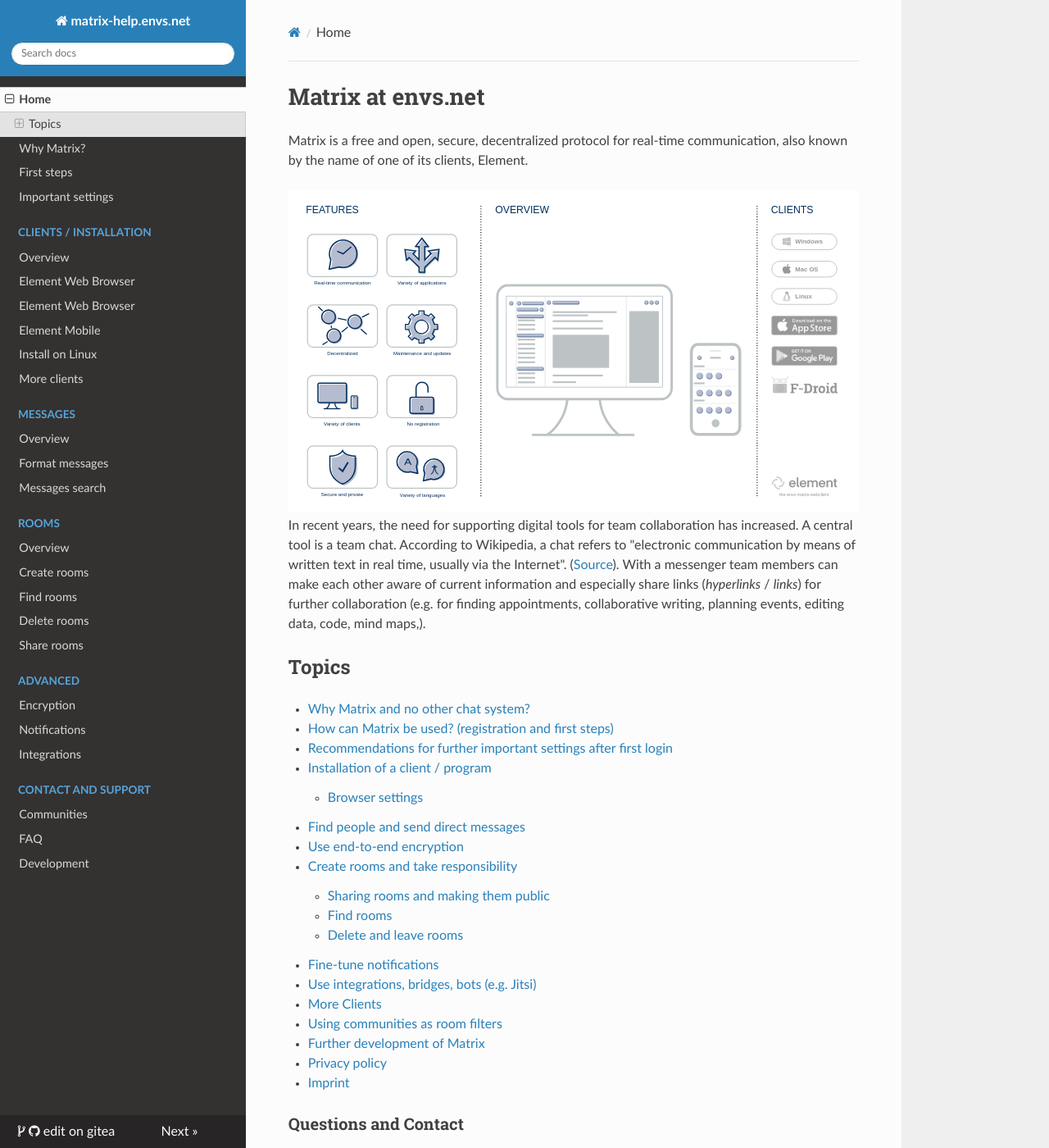
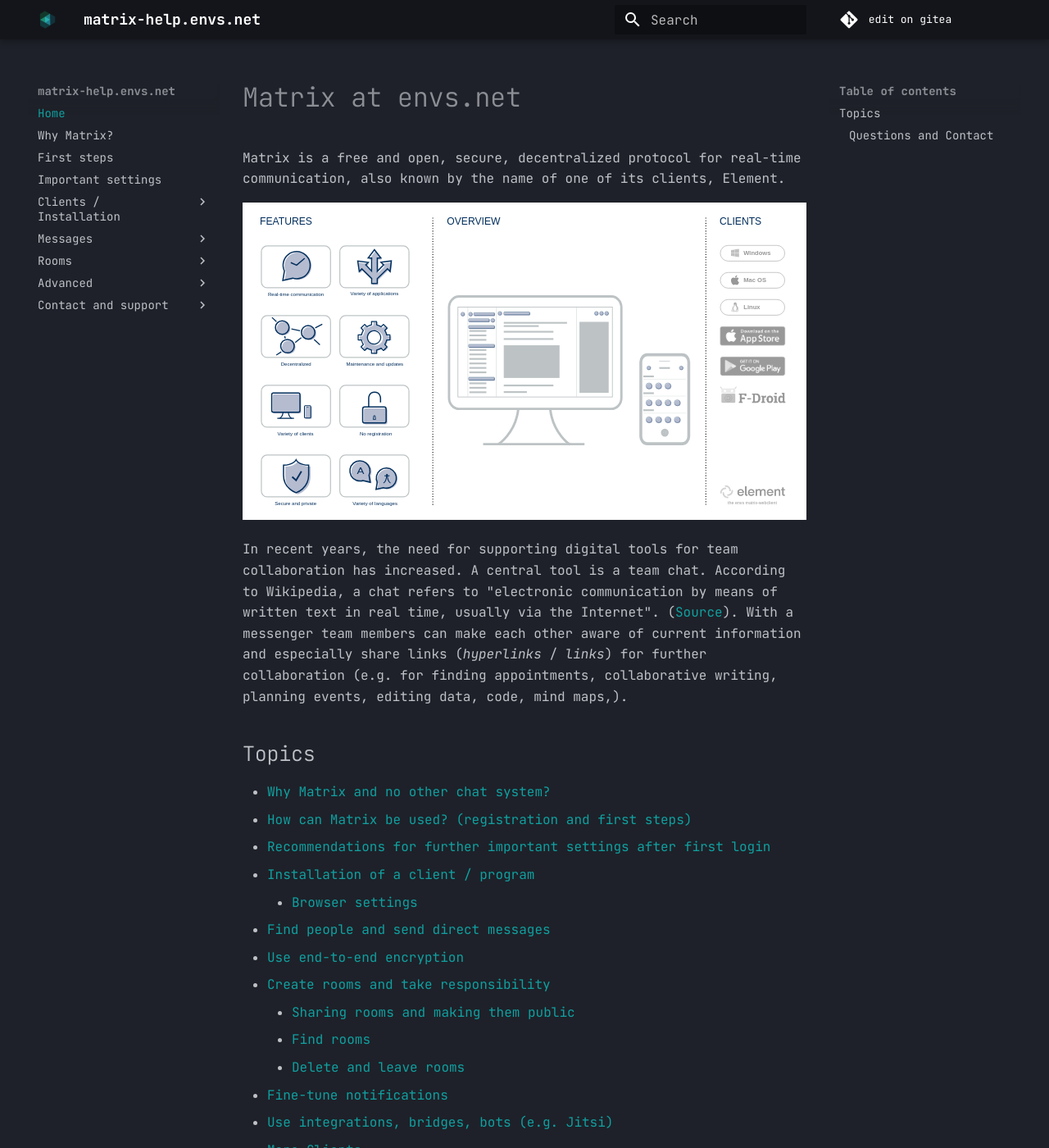
Before and after one commit to envs-net/matrix-doc, an MkDocs documentation site: the page built from docs/index.md, in a window 1280 px wide and 1400 px high. Shown: the whole window at 82% size. Built offline with MkDocs 1.6.1 and Material for MkDocs 9.7.7, drawn with Linux system fonts in a browser that asks for light colours; nearby versions of some CDN libraries; some of the changed text lies outside the part shown.

Commit message:
update mkdocs theme

```diff
--- /dev/null
+++ b/docs/stylesheets/extra.css
@@ -0,0 +1,10 @@
+.md-nav__item .md-nav__link--active {
+    color:    #10A0A0;
+}
+
+.md-typeset a {
+    color:    #10A0A0;
+}
+.md-typeset a:hover {
+    border-bottom: dotted 1px;
+}
--- a/mkdocs.yml
+++ b/mkdocs.yml
@@ -3,8 +3,26 @@ site_description: envs.net | matrix help
 repo_name: <i class="fa fa-github" aria-hidden="true"></i> edit on gitea
 repo_url: https://git.envs.net/envs/matrix-doc
 
-#theme: cyborg
-theme: readthedocs
+theme:
+    name: material
+    palette:
+        scheme: slate
+        primary: black
+        accent: teal
+    logo: assets/favicon.ico
+    favicon: assets/favicon.ico
+    font:
+        text: Jetbrains Mono
+extra_css:
+  - stylesheets/extra.css
+
+markdown_extensions:
+    - admonition
+    - attr_list
+    - toc:
+        permalink: "#"
+        baselevel: 1
+        separator: "_"
 
 nav:
     - Home: index.md
@@ -14,7 +32,7 @@ nav:
     - Clients / Installation:
         - Overview: clients.md
         - Element Web Browser: clients/browser.md
-        - Element Desktop: clients/browser.md
+        - Element Desktop: clients/desktop.md
         - Element Mobile: clients/mobile.md
         - Install on Linux: clients/install_linux.md
         - More clients: clients/more_clients.md
@@ -36,9 +54,3 @@ nav:
         - Communities: communities.md
         - FAQ: faq.md
         - Development: development.md
-
-markdown_extensions:
-    - toc:
-        permalink: "#"
-        baselevel: 1
-        separator: "_"
```
Also changed, not shown: docs/assets/favicon.ico (added).
